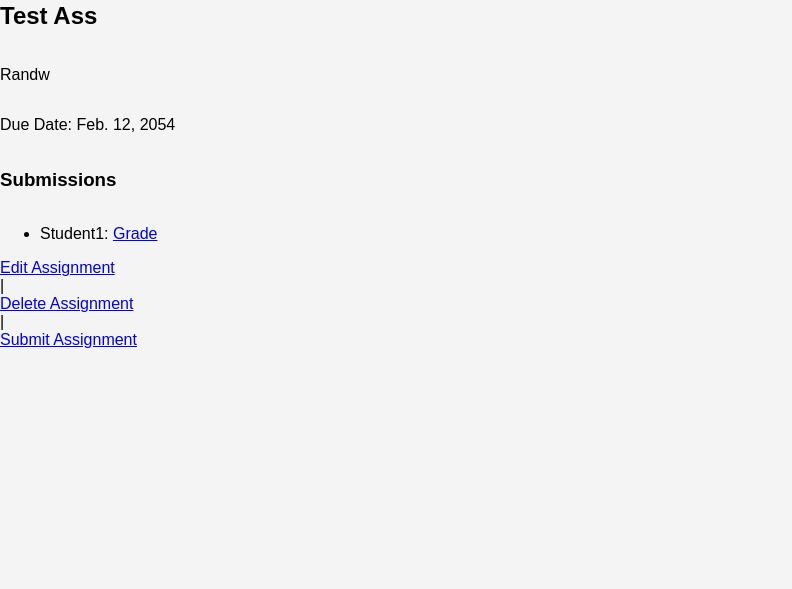
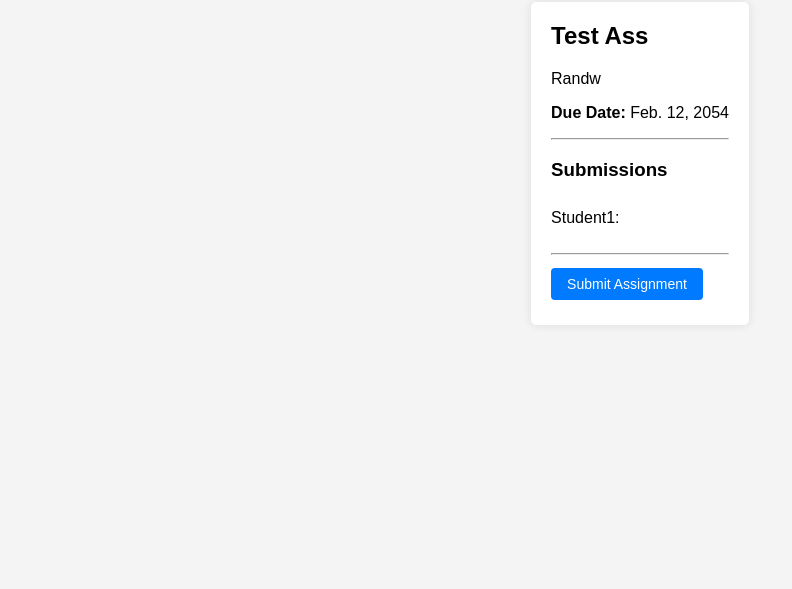
Before and after one commit to niloy0912/eLearn, a Django app: page /assignments/3/ in a window 1280 px wide. Shown: the part 38-627 px from the top of the page, without its empty margins (0-792 px from the left). Run offline with Django 5.2, Linux system fonts and the light colour scheme; a user stored in the database is signed in; data comes from the database, SQL or seed files in the repository; both versions use the stored data as it was after the commit.

Commit message:
assignment app done

```diff
--- a/assignments/views.py
+++ b/assignments/views.py
@@ -1,3 +1,4 @@
+from django.http import HttpResponseForbidden
 from django.shortcuts import render, get_object_or_404, redirect
 from django.views import View
 from .models import Assignment, Submission, Grade
@@ -11,12 +12,21 @@ class AssignmentListView(View):
         assignments = Assignment.objects.all()
         return render(request, 'assignments/assignment_list.html', {'assignments': assignments})
 
+
 @method_decorator(login_required, name='dispatch')
 class AssignmentDetailView(View):
     def get(self, request, pk):
         assignment = get_object_or_404(Assignment, pk=pk)
         submissions = assignment.submissions.all()
-        return render(request, 'assignments/assignment_detail.html', {'assignment': assignment, 'submissions': submissions})
+        user_submission_exists = submissions.filter(student=request.user).exists()
+        is_teacher = assignment.course.teacher == request.user
+        return render(request, 'assignments/assignment_detail.html', {
+            'assignment': assignment,
+            'submissions': submissions,
+            'user_submission_exists': user_submission_exists,
+            'is_teacher': is_teacher
+        })
+
 
 @method_decorator(login_required, name='dispatch')
 class AssignmentCreateView(View):
@@ -63,11 +73,27 @@ class AssignmentDeleteView(View):
 class SubmissionCreateView(View):
     def get(self, request, pk):
         assignment = get_object_or_404(Assignment, pk=pk)
+        # Check if the user is the teacher of the course
+        if assignment.course.teacher == request.user:
+            return HttpResponseForbidden("Teachers cannot submit assignments for their own courses.")
+
+        # Check if the student has already submitted this assignment
+        if Submission.objects.filter(assignment=assignment, student=request.user).exists():
+            return redirect('assignments:assignment_detail', pk=pk)
+
         form = SubmissionForm()
         return render(request, 'assignments/submission_form.html', {'form': form, 'assignment': assignment})
 
     def post(self, request, pk):
         assignment = get_object_or_404(Assignment, pk=pk)
+        # Check if the user is the teacher of the course
+        if assignment.course.teacher == request.user:
+            return HttpResponseForbidden("Teachers cannot submit assignments for their own courses.")
+
+        # Check if the student has already submitted this assignment
+        if Submission.objects.filter(assignment=assignment, student=request.user).exists():
+            return redirect('assignments:assignment_detail', pk=pk)
+
         form = SubmissionForm(request.POST)
         if form.is_valid():
             submission = form.save(commit=False)
@@ -77,15 +103,24 @@ class SubmissionCreateView(View):
             return redirect('assignments:assignment_detail', pk=pk)
         return render(request, 'assignments/submission_form.html', {'form': form, 'assignment': assignment})
 
+
 @method_decorator(login_required, name='dispatch')
 class GradeAssignmentView(View):
     def get(self, request, pk):
         submission = get_object_or_404(Submission, pk=pk)
+        assignment = submission.assignment
+        # Check if the user is the teacher of the course
+        if assignment.course.teacher != request.user:
+            return HttpResponseForbidden("You are not allowed to grade this assignment.")
         form = GradeForm()
         return render(request, 'assignments/grade_form.html', {'form': form, 'submission': submission})
 
     def post(self, request, pk):
         submission = get_object_or_404(Submission, pk=pk)
+        assignment = submission.assignment
+        # Check if the user is the teacher of the course
+        if assignment.course.teacher != request.user:
+            return HttpResponseForbidden("You are not allowed to grade this assignment.")
         form = GradeForm(request.POST)
         if form.is_valid():
             grade = form.save(commit=False)
--- /dev/null
+++ b/static/css/assignments.css
@@ -0,0 +1,85 @@
+/* static/assignments/css/assignments.css */
+
+/* General container for the course and assignment details */
+.course-container, .assignment-container {
+    background-color: #fff;
+    padding: 20px;
+    border-radius: 5px;
+    box-shadow: 0 0 10px rgba(0, 0, 0, 0.1);
+    margin: 20px auto;
+    max-width: 800px;
+}
+
+/* Headings */
+.course-container h2, .assignment-container h2 {
+    margin-top: 0;
+}
+
+/* List styling */
+.course-container ul, .assignment-container ul {
+    list-style: none;
+    padding: 0;
+}
+
+.course-container ul li, .assignment-container ul li {
+    padding: 10px 0;
+    border-bottom: 1px solid #eee;
+}
+
+.course-container ul li:last-child, .assignment-container ul li:last-child {
+    border-bottom: none;
+}
+
+/* Buttons */
+.course-container a.btn, .assignment-container a.btn, .assignment-container form button {
+    display: inline-block;
+    padding: 8px 16px;
+    font-size: 14px;
+    color: #fff;
+    background-color: #007BFF;
+    border: none;
+    border-radius: 4px;
+    text-decoration: none;
+    transition: background-color 0.3s;
+    margin: 5px 0;
+}
+
+.course-container a.btn:hover, .assignment-container a.btn:hover, .assignment-container form button:hover {
+    background-color: #0056b3;
+}
+
+/* Error message styling */
+.error-message {
+    color: red;
+    margin-bottom: 15px;
+    text-align: center;
+}
+
+/* Form styling */
+form {
+    display: flex;
+    flex-direction: column;
+}
+
+form .form-group {
+    margin-bottom: 15px;
+}
+
+form label {
+    font-weight: bold;
+    margin-bottom: 5px;
+}
+
+form input[type="text"], form textarea, form select {
+    padding: 10px;
+    font-size: 16px;
+    border: 1px solid #ccc;
+    border-radius: 5px;
+    width: 100%;
+    box-sizing: border-box;
+    margin-bottom: 10px;
+}
+
+form button {
+    align-self: flex-start;
+}
--- /dev/null
+++ b/static/favicon/about.txt
@@ -0,0 +1,6 @@
+This favicon was generated using the following font:
+
+- Font Title: Leckerli One
+- Font Author: Copyright (c) 2011 Gesine Todt (www.gesine-todt.de hallo@gesine-todt.de), with Reserved Font Names "Leckerli"
+- Font Source: https://fonts.gstatic.com/s/leckerlione/v20/V8mCoQH8VCsNttEnxnGQ-1itLZxcBtItFw.ttf
+- Font License: SIL Open Font License, 1.1 (http://scripts.sil.org/OFL))
--- a/templates/assignments/assignment_detail.html
+++ b/templates/assignments/assignment_detail.html
@@ -3,17 +3,36 @@
 {% block title %}Assignment Details{% endblock %}
 
 {% block content %}
+<div class="assignment-container">
     <h2>{{ assignment.title }}</h2>
     <p>{{ assignment.description }}</p>
-<p>Due Date: {{ assignment.due_date }}</p>
+    <p><strong>Due Date:</strong> {{ assignment.due_date }}</p>
+
+    <hr>
 
     <h3>Submissions</h3>
     <ul>
         {% for submission in submissions %}
-        <li>{{ submission.student.username }}: <a href="{% url 'assignments:assignment_grade' submission.pk %}">Grade</a></li>
+            <li>
+                {{ submission.student.username }}:
+                {% if request.user == assignment.course.teacher %}
+                    <a href="{% url 'assignments:assignment_grade' submission.pk %}" class="btn">Grade</a>
+                {% endif %}
+            </li>
         {% endfor %}
     </ul>
-<a href="{% url 'assignments:assignment_update' assignment.pk %}">Edit Assignment</a> |
-<a href="{% url 'assignments:assignment_delete' assignment.pk %}">Delete Assignment</a> |
-<a href="{% url 'assignments:assignment_submit' assignment.pk %}">Submit Assignment</a>
+
+    <hr>
+
+    {% if request.user == assignment.course.teacher %}
+        <a href="{% url 'assignments:assignment_update' assignment.pk %}" class="btn">Edit Assignment</a>
+        <a href="{% url 'assignments:assignment_delete' assignment.pk %}" class="btn">Delete Assignment</a>
+    {% endif %}
+    {% if request.user.is_authenticated and not user_submission_exists and not is_teacher %}
+        <a href="{% url 'assignments:assignment_submit' assignment.pk %}" class="btn">Submit Assignment</a>
+    {% endif %}
+    {% if user_submission_exists %}
+        <p>You have already submitted this assignment.</p>
+    {% endif %}
+</div>
 {% endblock %}
--- a/templates/core/base.html
+++ b/templates/core/base.html
@@ -6,6 +6,14 @@
     <title>{% block title %}Learning Management System{% endblock %}</title>
     <link rel="stylesheet" type="text/css" href="{% static 'css/main.css' %}">
     <link rel="stylesheet" type="text/css" href="{% static 'css/courses.css' %}">
+    <link rel="stylesheet" type="text/css" href="{% static 'css/assignments.css' %}">
+    {% comment %} favicon links below {% endcomment %}
+    <link rel="icon" type="image/png" sizes="16x16" href="{% static 'favicon/favicon-16x16.png' %}">
+    <link rel="icon" type="image/png" sizes="32x32" href="{% static 'favicon/favicon-32x32.png' %}">
+    <link rel="apple-touch-icon" sizes="180x180" href="{% static 'favicon/apple-touch-icon.png' %}">
+    <link rel="icon" type="image/png" sizes="192x192" href="{% static 'favicon/android-chrome-192x192.png' %}">
+    <link rel="icon" type="image/png" sizes="512x512" href="{% static 'favicon/android-chrome-512x512.png' %}">
+    <link rel="manifest" href="{% static 'favicon/site.webmanifest' %}">
 
 </head>
 <body>
```
Also changed, not shown: templates/assignments/assignment_form.html (+22 -6 lines), templates/assignments/grade_form.html (+16 -7 lines), templates/courses/course_detail.html (+8 -8 lines), templates/courses/course_form.html (+21 -6 lines), db.sqlite3, static/favicon/android-chrome-192x192.png (added), static/favicon/android-chrome-512x512.png (added), static/favicon/apple-touch-icon.png (added), static/favicon/favicon-16x16.png (added), static/favicon/favicon-32x32.png (added), static/favicon/favicon.ico (added), static/favicon/site.webmanifest (added). Lines whose indentation alone changed are shown as unchanged.
